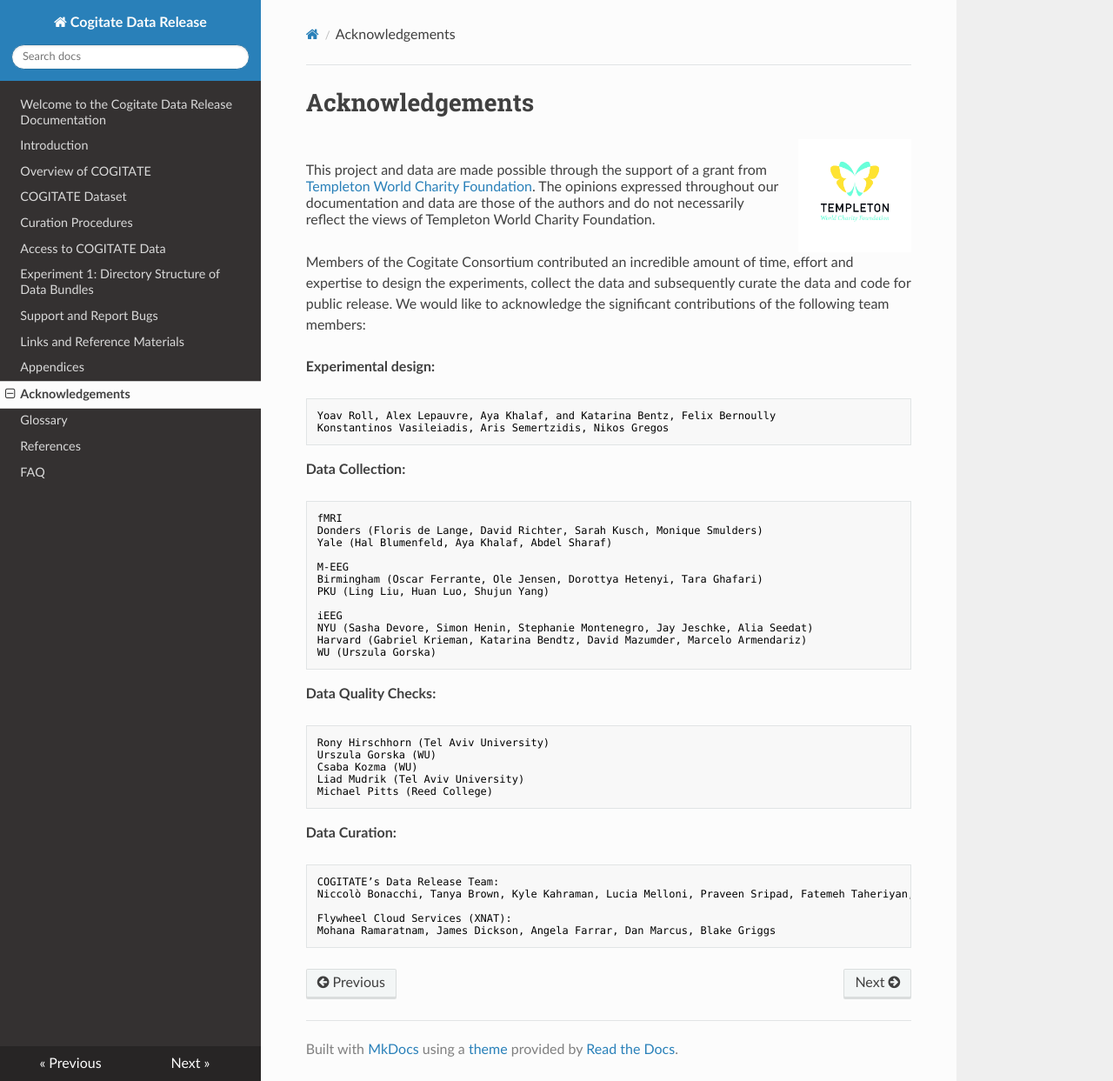
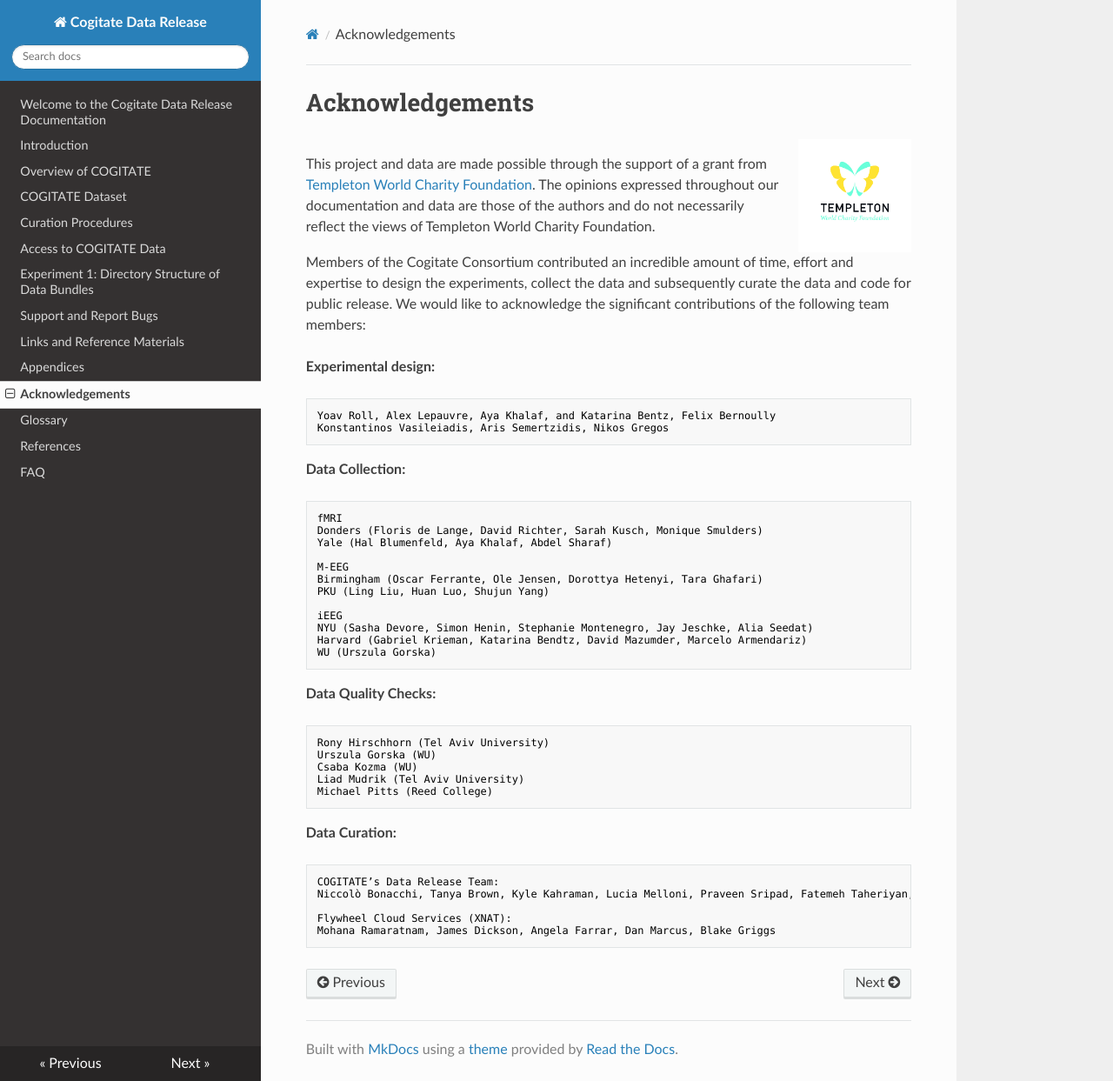
Before and after one commit to Cogitate-consortium/cogitate-data, an MkDocs documentation site: the page built from docs/10_acknowledgements.md, in a window 1280 px wide and 1243 px high. Shown: the whole window at 87% size. Built offline with MkDocs 1.6.1, drawn with Linux system fonts in a browser that asks for light colours; nearby versions of some CDN libraries.

Commit message:
Adjusted the distance between the lines in "Acknowledgements" section

```diff
--- a/docs/10_acknowledgements.md
+++ b/docs/10_acknowledgements.md
@@ -1,7 +1,7 @@
 # Acknowledgements
 
 <div style="display: flex; align-items: center;">
-    <div style="flex: 1;">
+    <div style="flex: 1; line-height: 1.5;">
         This project and data are made possible through the support of a grant from <a href="https://doi.org/10.54224/20389" target="_blank">Templeton World Charity Foundation</a>. The opinions expressed throughout our documentation and data are those of the authors and do not necessarily reflect the views of Templeton World Charity Foundation.
     </div>
     <div style="flex-shrink: 0; margin-left: 20px;">
```
